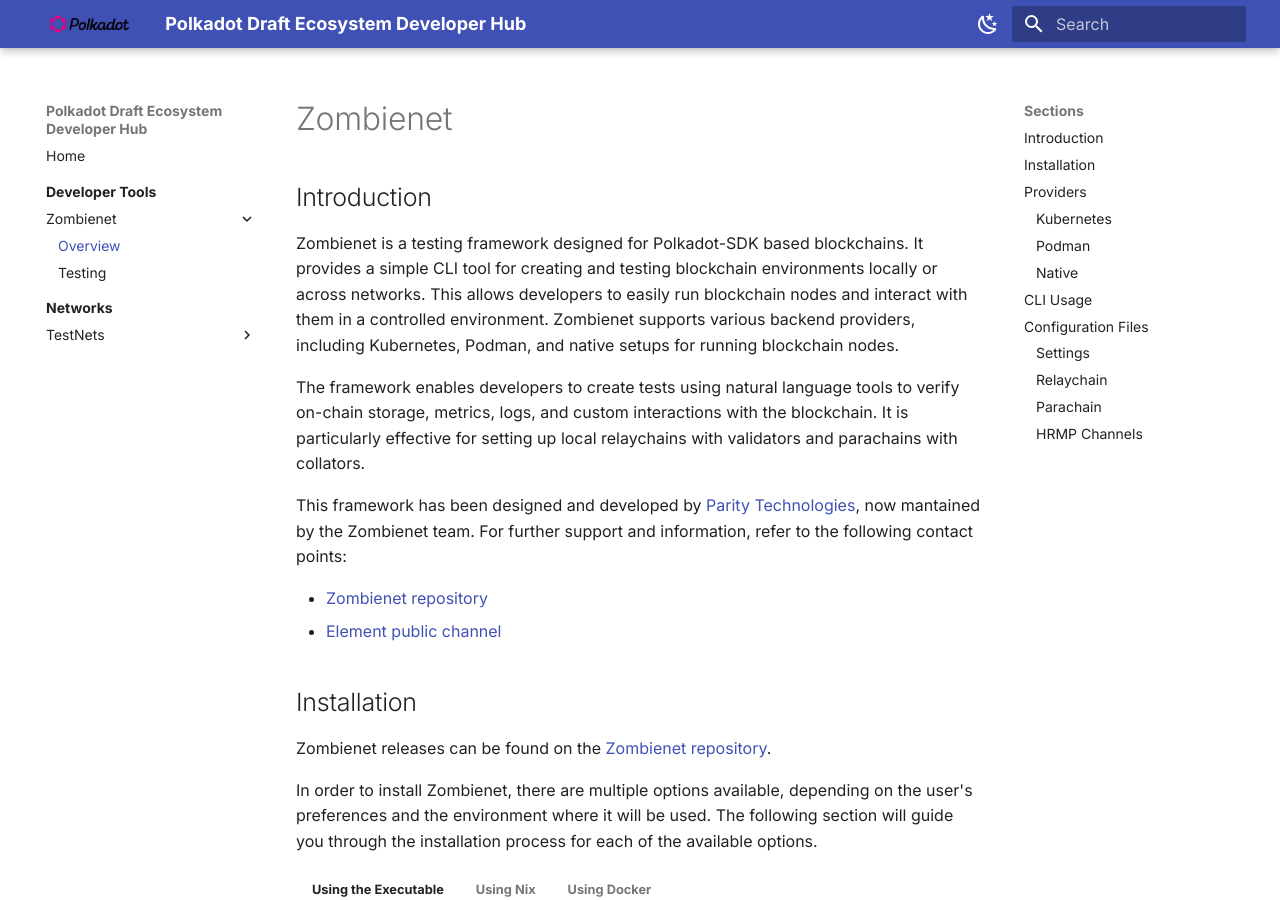
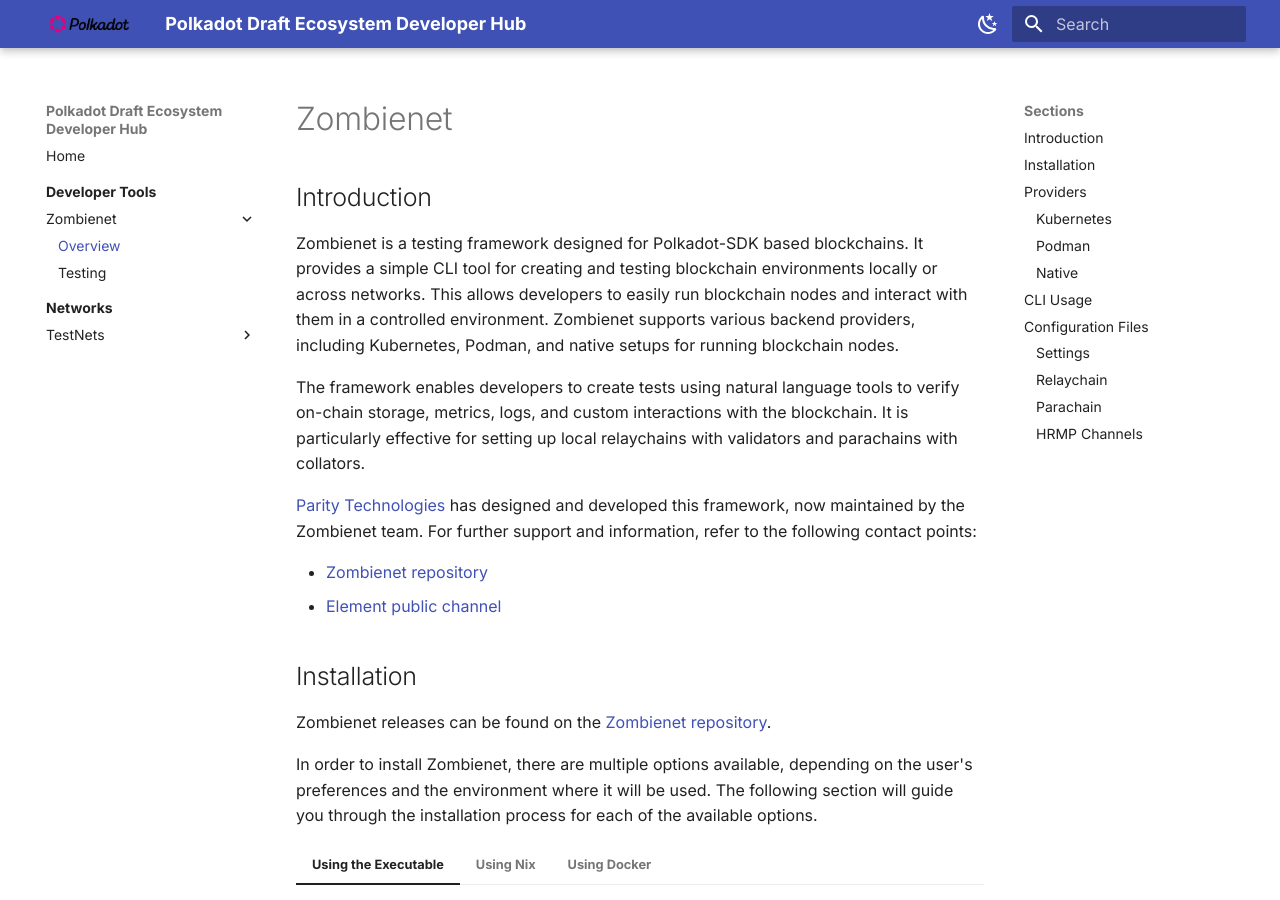
Before and after one commit to papermoonio/polkadot-ecosystem-docs-draft, an MkDocs documentation site: the page built from docs/dev-tools/zombienet/overview.md, in a window 1280 px wide and 900 px high. Built offline with MkDocs 1.6.1 and Material for MkDocs 9.7.7, drawn with Linux system fonts in a browser that asks for light colours.

Commit message:
Update docs/dev-tools/zombienet/overview.md
Co-authored-by: Dawn Kelly <83190195+dawnkelly09@users.noreply.github.com>

```diff
--- a/docs/dev-tools/zombienet/overview.md
+++ b/docs/dev-tools/zombienet/overview.md
@@ -10,7 +10,7 @@
 
 The framework enables developers to create tests using natural language tools to verify on-chain storage, metrics, logs, and custom interactions with the blockchain. It is particularly effective for setting up local relaychains with validators and parachains with collators.
 
-This framework has been designed and developed by [Parity Technologies](https://www.parity.io/){target=_blank}, now mantained by the Zombienet team. For further support and information, refer to the following contact points:
+[Parity Technologies](https://www.parity.io/){target=_blank} has designed and developed this framework, now maintained by the Zombienet team. For further support and information, refer to the following contact points:
 
 - [Zombienet repository](https://github.com/paritytech/zombienet){target=_blank}
 - [Element public channel](https://matrix.to/#/!FWyuEyNvIFygLnWNMh:parity.io?via=parity.io&via=matrix.org&via=web3.foundation){target=_blank}
```
